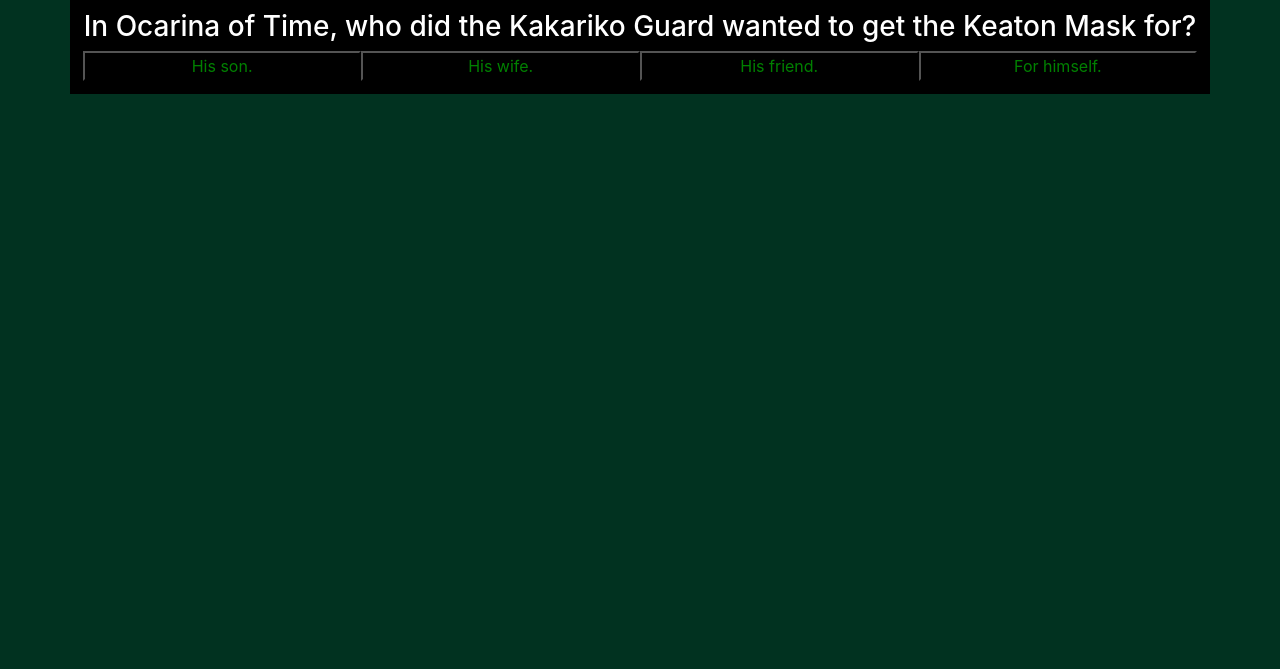
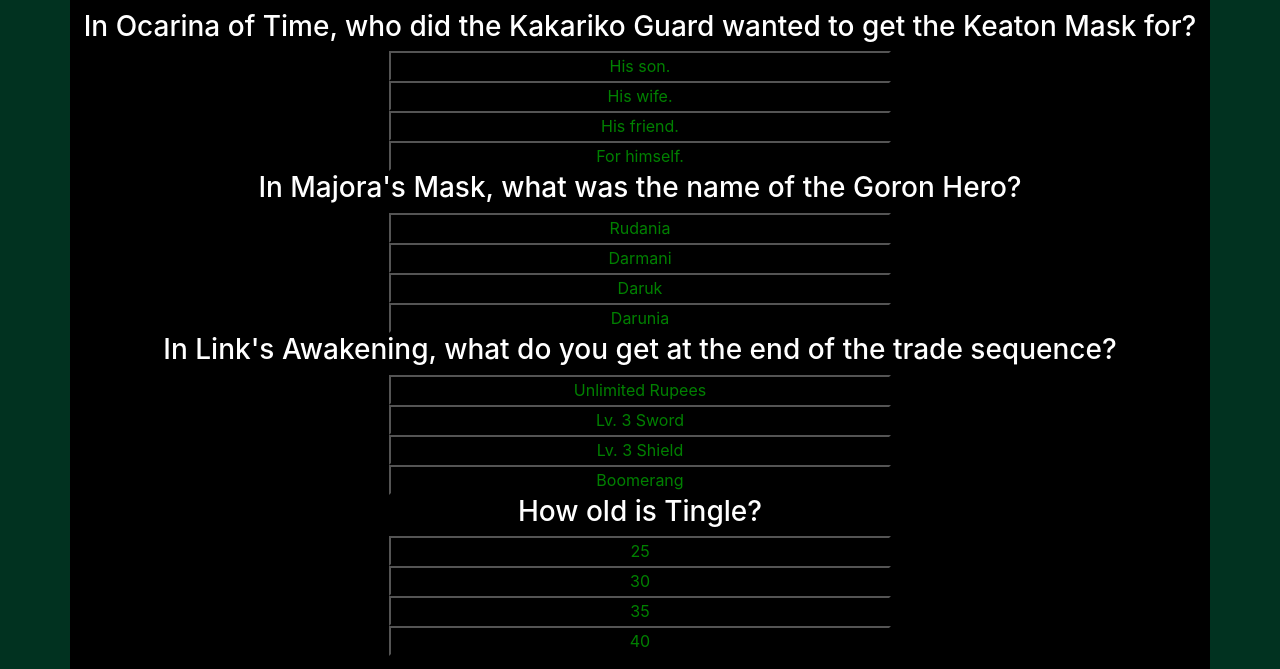
Before and after one commit to Loweski/KeatonQuiz, a plain HTML site: page index.html in a window 1280 px wide. Shown: the part 211-880 px from the top of the page. Before the commit the page ends 800 px from the top, so only its background shows below. Drawn offline with nearby package versions, Linux system fonts and the light colour scheme.

Commit message:
changed the logic of the quiz

```diff
--- a/css/quiz.css
+++ b/css/quiz.css
@@ -8,6 +8,8 @@
 .choice {
   width: 45%;
   margin:auto;
+  display: block;
+  align-self: left;
 }
 
 body {
@@ -20,11 +22,9 @@ body {
 }
 
 .choiceList {
-  align-items: center;
-  display: flex;
 }
 
-#question{
+#questionList{
   background-color: black;
   padding: 1%;
   margin:auto;
--- a/index.html
+++ b/index.html
@@ -10,14 +10,14 @@
   <body>
     <img class='mask-logo' src="images/MM3D_Keaton_Model.png" alt="Keaton Mask">
 
-    <div id='question' class="container">
-      <h3 id='questionDescription'>Question</h3>
+    <div id='questionList' class="container">
+      <!-- <h3 id='questionDescription'>Question</h3>
       <div class="choiceList">
         <button class="choice" type="button" id="choice1">Choice 1</button>
         <button class="choice" type="button" id="choice2">Choice 2</button>
         <button class="choice" type="button" id="choice3">Choice 3</button>
         <button class="choice" type="button" id="choice4">Choice 4</button>
-      </div>
+      </div> -->
 
     </div>
 
--- a/quiz.js
+++ b/quiz.js
@@ -112,6 +112,7 @@ let viewController = (function(){
     choice3: '#choice3',
     choice4: '#choice4',
     result: '#result',
+    questionList: '#questionList',
   };
 
   return {
@@ -129,54 +130,35 @@ let appController = (function(model, view){
   console.log('Inside Controller: ' + model.quizOrder);
 
   let DOM = view.getDOMstrings();
+  let qList = model.getQuestions;
+  let qOrder = model.quizOrder;
 
-  function displayQuestion(question) {
-    document.querySelector(DOM.questionDescription).textContent = question.getDescription();
-    let choices = question.choices;
-    console.log(choices);
 
-    document.querySelector(DOM.choice1).textContent = choices[0];
-    document.querySelector(DOM.choice2).textContent = choices[1];
-    document.querySelector(DOM.choice3).textContent = choices[2];
-    document.querySelector(DOM.choice4).textContent = choices[3];
 
-    let checkAnswer = function(event){
-      console.log(event.toElement.textContent);
-      let answer = event.toElement.textContent;
-      console.log(question.isCorrect(answer));
-      if (question.isCorrect(answer)){
-        document.querySelector(DOM.result).textContent = 'Correct!';
-      } else{
-        document.querySelector(DOM.result).textContent = 'Wrong!';
-      }
-      document.querySelector(DOM.result).style.display = 'block';
-    };
+  let qHtmlList = [];
 
-    //EventListeners
-    document.querySelector(DOM.choice1).addEventListener('click', checkAnswer);
-    document.querySelector(DOM.choice2).addEventListener('click', checkAnswer);
-    document.querySelector(DOM.choice3).addEventListener('click', checkAnswer);
-    document.querySelector(DOM.choice4).addEventListener('click', checkAnswer);
+  for (let i = 0; i < qOrder.length; i++){
+    let currQ = qList[qOrder[i]];
+    let choices = currQ.choices;
+    let html =
+    `<h3 id='questionDescription'>${currQ.getDescription()}</h3>
+      <div class="choiceList">
+        <button class="choice" type="button">${choices[0]}</button>
+        <button class="choice" type="button">${choices[1]}</button>
+        <button class="choice" type="button">${choices[2]}</button>
+        <button class="choice" type="button">${choices[3]}</button>
+      </div>`;
+    qHtmlList.push(html);
   }
 
+  document.querySelector(DOM.questionList).innerHTML = qHtmlList.join('');
+  console.log(qHtmlList);
 
-  let qList = model.getQuestions;
-  let qOrder = model.quizOrder;
-  console.log(qList);
-  let currQ = qList[qOrder[0]];
-  console.log(currQ.getDescription());
+  //Create the HTML for all the questions
 
-  //Display Questions to the UI
-  displayQuestion(currQ);
-
-  //Store User's Pick
-  // let answer = getAnswer();
-  // console.log('Test Answer:' + answer);
-
-  //Check for correct answer
+  //Add button to check for all of them
 
 
-  //Stop quiz if wrong, other wise continue until done
 
 
 })(modelController, viewController);
```
